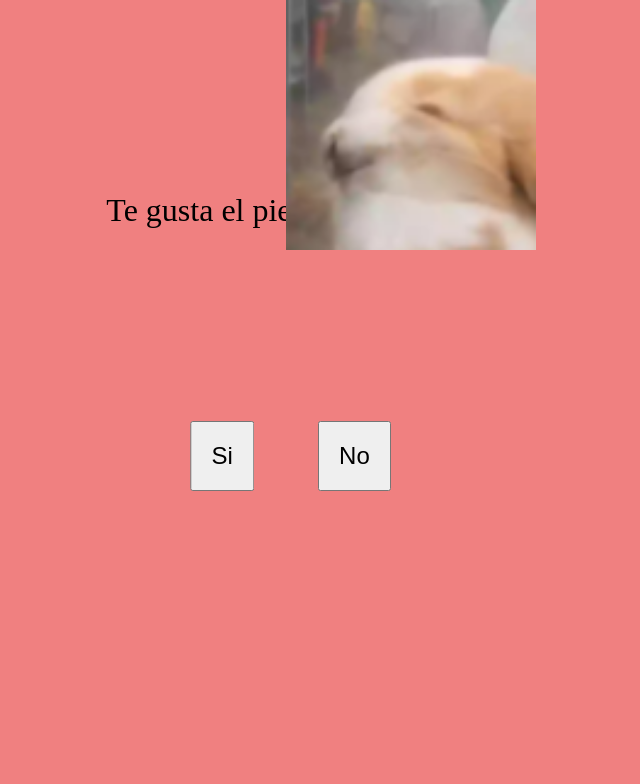
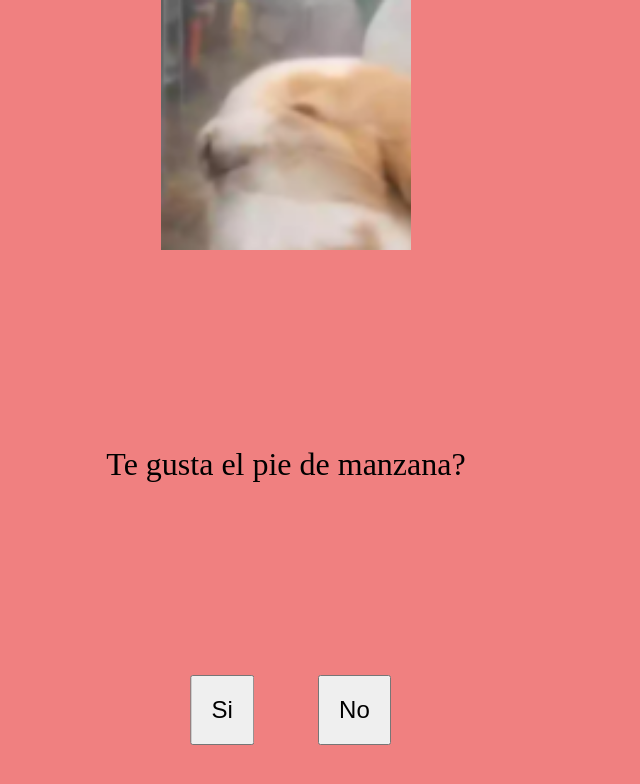
Before and after one commit to spiderxz/ryzen, a plain HTML site: page index.html in a window 1280 px wide. Shown: the whole page, without its empty margins (354-994 px from the left). Drawn offline with Linux system fonts and the light colour scheme.

Commit message:
Update estilos.css

```diff
--- a/estilos.css
+++ b/estilos.css
@@ -26,7 +26,3 @@ button{
 #noBtn{
     position: absolute;
 }
-
-img{
-    position: absolute;
-}
```
